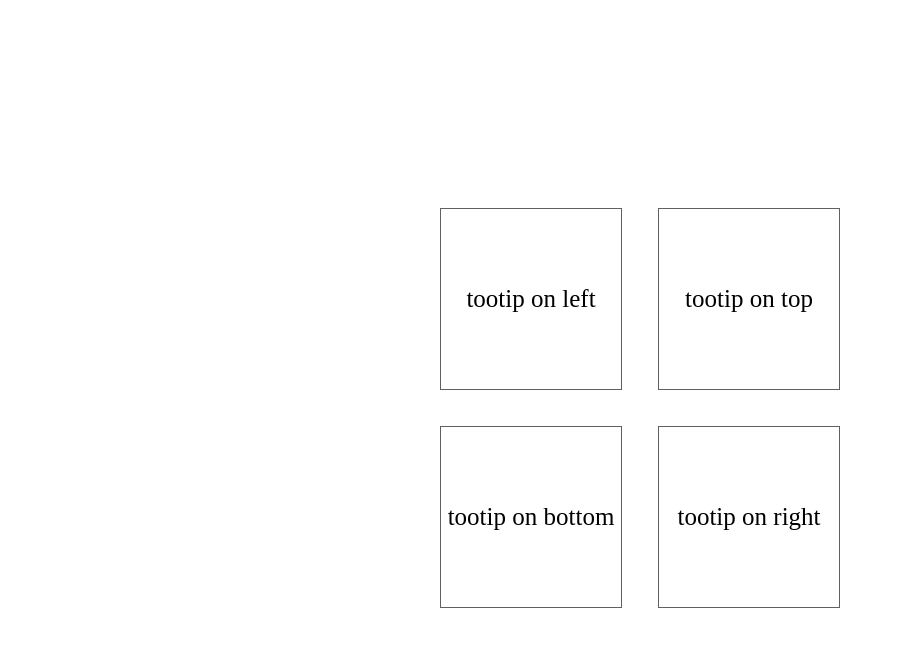
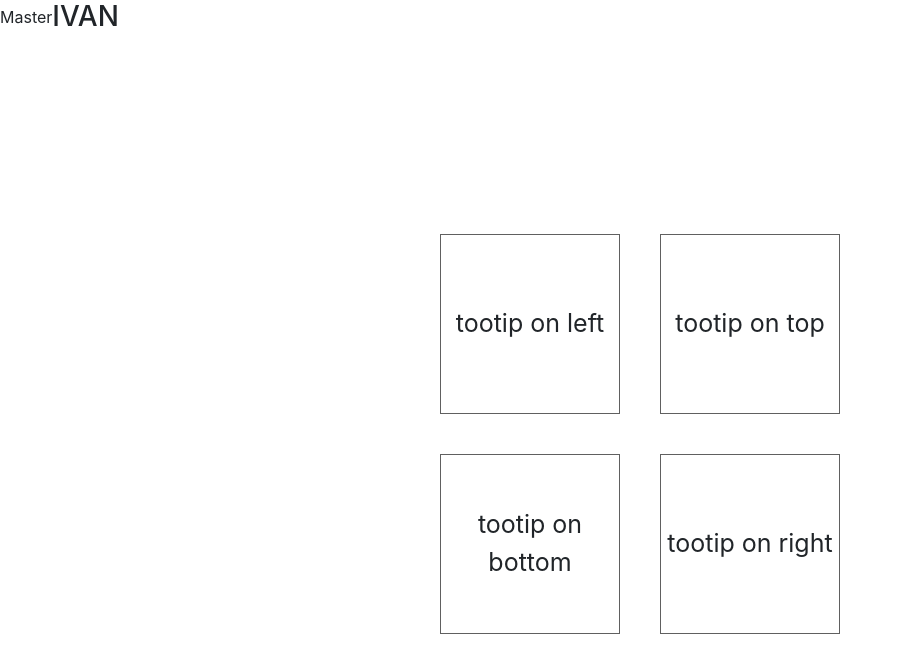
Before and after one commit to masterbg94/tooltip-directive, an Angular app: page / in a window 1280 px wide. Shown: the top 672 px of the page, without its empty margins (0-902 px from the left). Built offline with nearby package versions, Linux system fonts and the light colour scheme.

Commit message:
TA tooltip animation update

```diff
--- a/package.json
+++ b/package.json
@@ -16,9 +16,12 @@
     "@angular/compiler": "~9.1.11",
     "@angular/core": "~9.1.11",
     "@angular/forms": "~9.1.11",
+    "@angular/localize": "~9.1.11",
     "@angular/platform-browser": "~9.1.11",
     "@angular/platform-browser-dynamic": "~9.1.11",
     "@angular/router": "~9.1.11",
+    "@ng-bootstrap/ng-bootstrap": "^6.2.0",
+    "bootstrap": "^4.4.0",
     "rxjs": "~6.5.4",
     "tslib": "^1.10.0",
     "zone.js": "~0.10.2"
--- a/src/app/app.component.html
+++ b/src/app/app.component.html
@@ -1,8 +1,24 @@
+<div class="d-flex align-items-center">
+  <p class="m-0"
+     appTaTooltip="Milinkovic Master"
+     placement="bottom"
+     delay="500"
+     style="cursor: pointer">Master
+  </p>
+  <h3 class="m-0"
+      appTaTooltip="IVS FREIGHT"
+      placement="bottom"
+      delay="500"
+      style="cursor: pointer">
+    IVAN
+  </h3>
+</div>
+
 <div class="tooltip-example main-container">
   <div class="sub-container">
-    <div class="tooltipExampl" appTooltip="TA-tootip left" placement="left" delay="500">tootip on left</div>
-    <div class="tooltipExampl" appTooltip="TA-tootip top" placement="top" delay="1500">tootip on top</div>
-    <div class="tooltipExampl" appTooltip="TA-tootip bottom" placement="bottom" delay="1000">tootip on bottom</div>
-    <div class="tooltipExampl" appTooltip="TA-tootip right" placement="right" delay="500">tootip on right</div>
+    <div class="tooltipExampl" appTaTooltip="TA-tootip left" placement="left" delay="500">tootip on left</div>
+    <div class="tooltipExampl" appTaTooltip="TA-tootip top" placement="top" delay="1500">tootip on top</div>
+    <div class="tooltipExampl" appTaTooltip="TA-tootip bottom" placement="bottom" delay="1000">tootip on bottom</div>
+    <div class="tooltipExampl" appTaTooltip="TA-tootip right" placement="right" delay="500">tootip on right</div>
   </div>
 </div>
--- a/src/app/app.module.ts
+++ b/src/app/app.module.ts
@@ -3,6 +3,7 @@ import { NgModule } from '@angular/core';
 
 import { AppComponent } from './app.component';
 import { TooltipDirective } from './tooltip.directive';
+import { NgbModule } from '@ng-bootstrap/ng-bootstrap';
 
 @NgModule({
   declarations: [
@@ -10,7 +11,8 @@ import { TooltipDirective } from './tooltip.directive';
     TooltipDirective
   ],
   imports: [
-    BrowserModule
+    BrowserModule,
+    NgbModule
   ],
   providers: [],
   bootstrap: [AppComponent]
--- a/src/app/tooltip.directive.ts
+++ b/src/app/tooltip.directive.ts
@@ -1,10 +1,10 @@
 import {Directive, ElementRef, HostListener, Input, Renderer2} from '@angular/core';
 
 @Directive({
-  selector: '[appTooltip]'
+  selector: '[appTaTooltip]'
 })
 export class TooltipDirective {
-  @Input('appTooltip') tooltipTitle: string;
+  @Input('appTaTooltip') tooltipTitle: string;
   @Input() placement: string;
   @Input() delay: number;
   tooltip: HTMLElement;
--- a/src/polyfills.ts
+++ b/src/polyfills.ts
@@ -1,3 +1,7 @@
+/***************************************************************************************************
+ * Load `$localize` onto the global scope - used if i18n tags appear in Angular templates.
+ */
+import '@angular/localize/init';
 /**
  * This file includes polyfills needed by Angular and is loaded before the app.
  * You can add your own extra polyfills to this file.
--- a/src/styles.scss
+++ b/src/styles.scss
@@ -110,3 +110,6 @@
     }
   }
 }
+
+/* Importing Bootstrap SCSS file. */
+@import '~bootstrap/scss/bootstrap';
```
Also changed, not shown: 1 other file (tests, documents, lock files or other folders).
